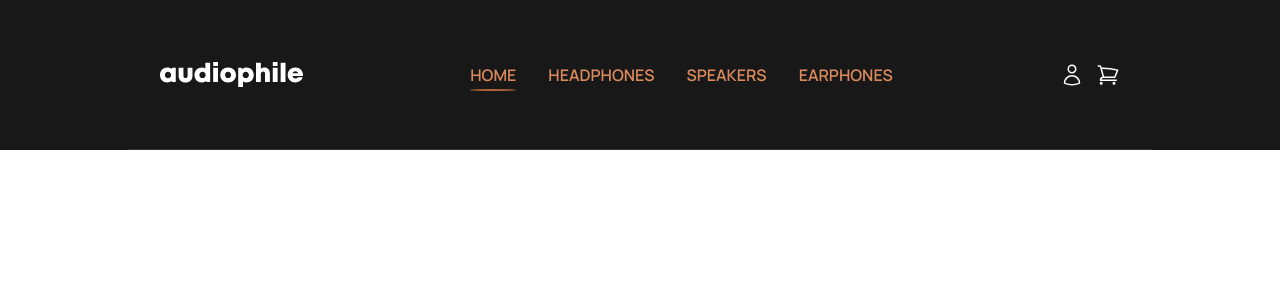
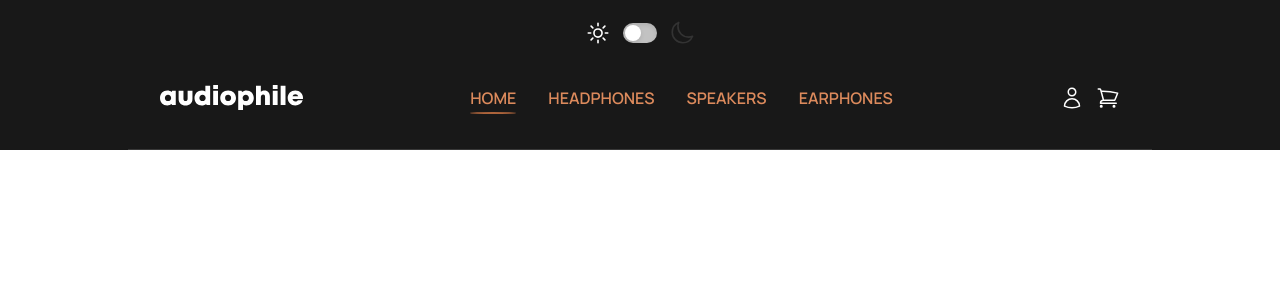
Before and after one commit to adurcevic/audiophile-frontend, a Vue app: page / in a window 1280 px wide. Shown: the top 300 px of the page. Built offline with nearby package versions, Linux system fonts and the light colour scheme.

Commit message:
added theme switching and finished header

```diff
--- a/src/App.vue
+++ b/src/App.vue
@@ -1,5 +1,17 @@
 <script setup>
 import TheHeader from './components/layout/TheHeader.vue';
+import { provide } from 'vue';
+import { useDark, useToggle } from '@vueuse/core';
+
+const isDark = useDark({
+  selector: 'html',
+  attribute: 'theme',
+  valueDark: 'custom-dark',
+});
+
+const toggleTheme = useToggle(isDark);
+
+provide('theme', { isDark, toggleTheme });
 </script>
 
 <template>
--- a/src/components/layout/TheHeader.vue
+++ b/src/components/layout/TheHeader.vue
@@ -1,9 +1,13 @@
 <script setup>
 import HamburgerButton from '../ui/HamburgerButton.vue';
 import PageNavigation from '../ui/PageNavigation.vue';
+import ToggleSwitch from '../ui/ToggleSwitch.vue';
 import { computed, ref } from 'vue';
+import { inject } from 'vue';
 
 const isNavOpen = ref(false);
+
+const { isDark, toggleTheme } = inject('theme');
 
 const toggleNav = () => {
   if (!isNavOpen.value) {
@@ -14,12 +18,63 @@ const toggleNav = () => {
     isNavOpen.value = false;
   }
 };
+
+const lightIcon = computed(() => {
+  if (isDark.value) return '#333333';
+  return '#ffffff';
+});
+
+const darkIcon = computed(() => {
+  if (!isDark.value) return '#333333';
+  return '#ffffff';
+});
+
 const closeNav = () => {
   if (isNavOpen.value) isNavOpen.value = false;
 };
 </script>
 <template lang="">
   <header :class="$style.header">
+    <div :class="$style.toggle__container">
+      <div :class="$style.theme__icon">
+        <svg
+          aria-hidden="true"
+          focusable="false"
+          xmlns="http://www.w3.org/2000/svg"
+          fill="none"
+          viewBox="0 0 24 24"
+          stroke-width="1.5"
+          :stroke="lightIcon"
+          class="w-6 h-6"
+        >
+          <path
+            stroke-linecap="round"
+            stroke-linejoin="round"
+            d="M12 3v2.25m6.364.386l-1.591 1.591M21 12h-2.25m-.386 6.364l-1.591-1.591M12 18.75V21m-4.773-4.227l-1.591 1.591M5.25 12H3m4.227-4.773L5.636 5.636M15.75 12a3.75 3.75 0 11-7.5 0 3.75 3.75 0 017.5 0z"
+          />
+        </svg>
+      </div>
+
+      <toggle-switch :value="isDark" @toggle="toggleTheme"></toggle-switch>
+      <div :class="$style.theme__icon">
+        <svg
+          aria-hidden="true"
+          focusable="false"
+          xmlns="http://www.w3.org/2000/svg"
+          fill="none"
+          viewBox="0 0 24 24"
+          stroke-width="1.5"
+          :stroke="darkIcon"
+          class="w-6 h-6"
+        >
+          <path
+            stroke-linecap="round"
+            stroke-linejoin="round"
+            d="M21.752 15.002A9.718 9.718 0 0118 15.75c-5.385 0-9.75-4.365-9.75-9.75 0-1.33.266-2.597.748-3.752A9.753 9.753 0 003 11.25C3 16.635 7.365 21 12.75 21a9.753 9.753 0 009.002-5.998z"
+          />
+        </svg>
+      </div>
+    </div>
     <div :class="$style.header__inner">
       <hamburger-button
         :is-nav-open="isNavOpen"
@@ -95,6 +150,28 @@ const closeNav = () => {
   </header>
 </template>
 <style lang="css" module>
+.toggle__container {
+  width: 100%;
+  margin-top: 20px;
+  display: flex;
+  align-items: center;
+  justify-content: center;
+  gap: 12px;
+  z-index: 10;
+}
+
+.theme__icon {
+  display: flex;
+  align-items: center;
+  justify-content: center;
+  width: 26px;
+  height: 26px;
+}
+
+.theme__icon svg {
+  transition: stroke 0.4s ease-in-out;
+}
+
 .active_link {
   background-color: var(--bg-tertiary);
 }
@@ -113,6 +190,7 @@ const closeNav = () => {
   height: 150px;
   width: 100%;
   display: flex;
+  flex-direction: column;
   align-items: center;
   justify-content: center;
   background-color: var(--bg-primary);
--- /dev/null
+++ b/src/components/ui/ToggleSwitch.vue
@@ -0,0 +1,85 @@
+<script setup>
+import { computed, useCssModule } from 'vue';
+
+const style = useCssModule();
+
+const props = defineProps({
+  value: {
+    type: Boolean,
+    required: true,
+  },
+});
+
+const emit = defineEmits(['toggle']);
+
+const backgroundStyles = computed(() => {
+  return props.value ? style.gold_mid : style.gray_lighter;
+});
+
+const indicatorStyles = computed(() => {
+  return { transform: props.value ? 'translateX(14px)' : 'translateX(0)' };
+});
+</script>
+<template lang="">
+  <div :class="$style.switch">
+    <span
+      :class="$style.toggle__wrapper"
+      role="checkbox"
+      :aria-checked="value"
+      tabindex="0"
+      @click="emit('toggle')"
+      @keydown.space.prevent="emit('toggle')"
+    >
+      <span :class="[$style.toggle__background, backgroundStyles]"> </span>
+      <span :class="$style.toggle__indicator" :style="indicatorStyles"> </span>
+    </span>
+  </div>
+</template>
+<style lang="css" module>
+.switch {
+  display: flex;
+  align-items: center;
+  justify-content: center;
+}
+.gold_mid {
+  background-color: var(--dot-color);
+}
+
+.gray_lighter {
+  background-color: #c2c2c2;
+}
+
+.toggle__wrapper {
+  display: inline-block;
+  position: relative;
+  cursor: pointer;
+  width: 34px;
+  height: 20px;
+  border-radius: 9999px;
+}
+
+.toggle__wrapper:focus {
+  outline: 0;
+}
+
+.toggle__background {
+  display: inline-block;
+  border-radius: 9999px;
+  height: 100%;
+  width: 100%;
+  box-shadow: inset 0 2px 4px rgba(0, 0, 0, 0.1);
+  transition: background-color 0.4s ease;
+}
+
+.toggle__indicator {
+  position: absolute;
+  height: 16px;
+  width: 16px;
+  left: 2px;
+  bottom: 2px;
+  background-color: #ffffff;
+  border-radius: 9999px;
+  box-shadow: 0 2px 4px rgba(0, 0, 0, 0.1);
+  transition: transform 0.4s ease;
+}
+</style>
--- a/src/main.css
+++ b/src/main.css
@@ -9,6 +9,9 @@
   --text-secondary: #949494;
   --color-primary: #d87d4a;
 }
+
+/* [theme='custom-dark'] {
+}  */
 
 * {
   margin: 0;
```
Also changed, not shown: src/components/layout/NavigationData.js (deleted, +0 -66 lines).
